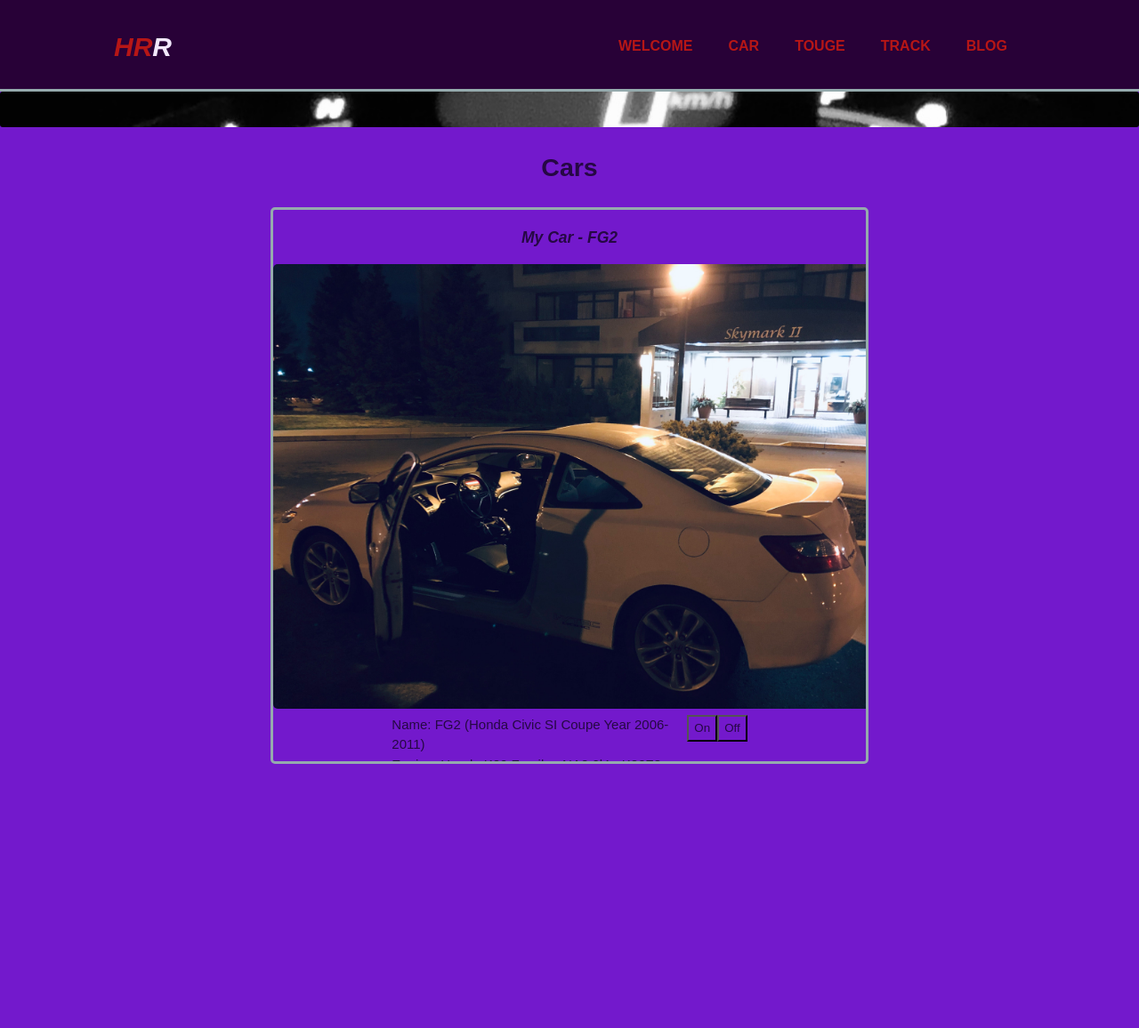
After one commit to f1271284963/mysite, a Flask app: page /car in a window 1280 px wide. The commit adds this page. Shown: the top 1156 px of the page at 89% size. Run offline with Flask 2, Linux system fonts and the light colour scheme.

Commit message:
Added more cars

```diff
--- a/app.py
+++ b/app.py
@@ -14,9 +14,9 @@ def index():
 	return render_template('index.html')
 
 # render my car page
-@app.route('/mycar')
-def my_car():
-	return render_template('myCar.html')
+@app.route('/car')
+def car():
+	return render_template('car.html')
 
 # render touge page
 @app.route('/touge')
--- a/static/myScript.js
+++ b/static/myScript.js
@@ -1,11 +1,30 @@
 // myCar
 var FG2Startup = document.getElementById("FG2Audio");
+var M3Startup = document.getElementById("M3Audio");
+var FD2Startup = document.getElementById("FD2Audio");
 
-function turnOn() {
+// FG2
+function FG2On() {
   document.getElementById("FG2").src = "/static/media/on.jpg";
   FG2Startup.play();
 }
-function turnOff() {
+function FG2Off() {
   document.getElementById("FG2").src = "/static/media/off.jpg";
   FG2Startup.pause();
 }
+
+// M3
+function M3On() {
+  M3Startup.play();
+}
+function M3Off() {
+  M3Startup.pause();
+}
+
+// FD2
+function FD2On() {
+  M3Startup.play();
+}
+function FD2Off() {
+  M3Startup.pause();
+}
--- a/static/style.css
+++ b/static/style.css
@@ -101,14 +101,14 @@ header a:hover{
 }
 /*INDEX content FIN*/
 
-/*myCar content*/
+/*Car content*/
 #intro2{
   text-align: center;
   color: #260844;
   font-size: 19px;
 }
 
-#car1{
+#car{
   color: #260844;
   width: 65%;
   margin: auto;
@@ -120,14 +120,14 @@ header a:hover{
   overflow: scroll;
 }
 
-#FG2{
+.carImg{
   height: 500px;
   width: 700px;
   border-radius: 5px;
   margin: auto;
 }
 
-#info2{
+.info2{
   display: flex;
   flex-direction: row;
   justify-content: center;
@@ -137,12 +137,13 @@ header a:hover{
   text-align: left;
 }
 
-#FG2Sound{
+.carSound{
   margin-left: auto;
   background-color: inherit;
   color: inherit;
+  height: 30px;
 }
-/*myCar content FIN*/
+/*Car content FIN*/
 
 /*touge content*/
 
--- a/templates/baseTemplate.html
+++ b/templates/baseTemplate.html
@@ -1,7 +1,6 @@
 <!DOCTYPE html>
 <html lang="en">
 <head>
-  <title>HighRevvRacer HRR</title>
   <meta charset="utf-8">
   <meta name="viewport" content="wdith=device-width, initial-scale=1">
   <link rel="stylesheet" type="text/css" href="/static/style.css">
@@ -18,7 +17,7 @@
       <nav>
         <ul>
           <li> <a href="{{url_for('index')}}" class="highlightR"> Welcome </a> </li>
-          <li> <a href="{{url_for('my_car')}}" class="highlightR"> My Car </a> </li>
+          <li> <a href="{{url_for('car')}}" class="highlightR"> Car </a> </li>
           <li> <a href="{{url_for('touge')}}" class="highlightR"> Touge </a> </li>
           <li> <a href="{{url_for('track')}}" class="highlightR"> Track </a> </li>
           <li> <a href="{{url_for('blog')}}" class="highlightR"> Blog </a> </li>
--- a/templates/blog.html
+++ b/templates/blog.html
@@ -1,7 +1,7 @@
 {% extends "baseTemplate.html" %}
 
 {% block head %}
-<title>Blog</title>
+<title>HighRevvRacer HRR - Blog</title>
 {% endblock %}
 
 {% block body %}
--- /dev/null
+++ b/templates/car.html
@@ -0,0 +1,75 @@
+{% extends "baseTemplate.html" %}
+
+{% block head %}
+<title>HighRevvRacer HRR - Car</title>
+{% endblock %}
+
+{% block body %}
+  <audio id="FG2Audio">
+    <source src="/static/media/startup.ogg" type="audio/ogg">
+    Your browser does not support the audio element.
+  </audio>
+  <audio id="M3Audio">
+    <source src="/static/media/startup.ogg" type="audio/ogg">
+    Your browser does not support the audio element.
+  </audio>
+  <audio id="FD2Audio">
+    <source src="/static/media/startup.ogg" type="audio/ogg">
+    Your browser does not support the audio element.
+  </audio>
+  <!-- Content -->
+  <section id="intro2">
+    <div class="container">
+      <h1>Cars</h1>
+    </div>
+  </section>
+
+  <section class="container">
+    <div id="car">
+      <section>
+        <h1><i>My Car - FG2</i></h1>
+        <img id="FG2" class="carImg" src="/static/media/off.jpg"></img>
+        <div class="info2">
+          <ul>
+            <li>Name: FG2 (Honda Civic SI Coupe Year 2006-2011)</li>
+            <li>Engine: Honda K20 Family - NA2.0l4 - K20Z3</li>
+            <li>Horse Power: 197hp @ 7800RPM</li>
+            <li>Torque: 139ft-lbs. @ 6200RPM</li>
+          </ul>
+          <button class="carSound" onclick="FG2On();">On</button>
+          <button class="carSound" onclick="FG2Off();">Off</button>
+      </div>
+      </section>
+
+      <section>
+        <h1><i>E92 M3</i></h1>
+        <img class="carImg" src="/static/media/M3E92.jpg"></img>
+        <div class="info2">
+          <ul>
+            <li>Name: E92 M3 (BMW 3-Series M Coupe Year 2007-2013)</li>
+            <li>Engine: BMW S family - NA4.0V8 - S65B40</li>
+            <li>Horse Power: 414hp @ 8300RPM</li>
+            <li>Torque: 295ft-lbs. @ 3900RPM</li>
+          </ul>
+          <button class="carSound" onclick="M3On();">On</button>
+          <button class="carSound" onclick="M3Off();">Off</button>
+      </div>
+      </section>
+
+      <section>
+        <h1><i>FD2</i></h1>
+        <img class="carImg" src="/static/media/FD2.jpg"></img>
+        <div class="info2">
+          <ul>
+            <li>Name: FD2 (Honda Civic Type R Year 2006-2011)</li>
+            <li>Engine: Honda K20 Family - NA2.0l4 - K20A</li>
+            <li>Horse Power: 221hp @ 8000RPM</li>
+            <li>Torque: 159ft-lbs. @ 6100RPM</li>
+          </ul>
+          <button class="carSound" onclick="FD2On();">On</button>
+          <button class="carSound" onclick="FD2Off();">Off</button>
+      </div>
+      </section>
+    </div>
+  </section>
+{% endblock %}
--- a/templates/index.html
+++ b/templates/index.html
@@ -1,7 +1,7 @@
 {% extends "baseTemplate.html" %}
 
 {% block head %}
-<title>Home</title>
+<title>HighRevvRacer HRR - Home</title>
 {% endblock %}
 
 {% block body %}
--- a/templates/touge.html
+++ b/templates/touge.html
@@ -1,7 +1,7 @@
 {% extends "baseTemplate.html" %}
 
 {% block head %}
-<title>Touge</title>
+<title>HighRevvRacer HRR - Touge</title>
 {% endblock %}
 
 {% block body %}
--- a/templates/track.html
+++ b/templates/track.html
@@ -1,7 +1,7 @@
 {% extends "baseTemplate.html" %}
 
 {% block head %}
-<title>Track</title>
+<title>HighRevvRacer HRR - Track</title>
 {% endblock %}
 
 {% block body %}
```
Also changed, not shown: templates/myCar.html (deleted, +0 -39 lines), static/media/FD2.jpg (added), static/media/M3E92.jpg (added).
